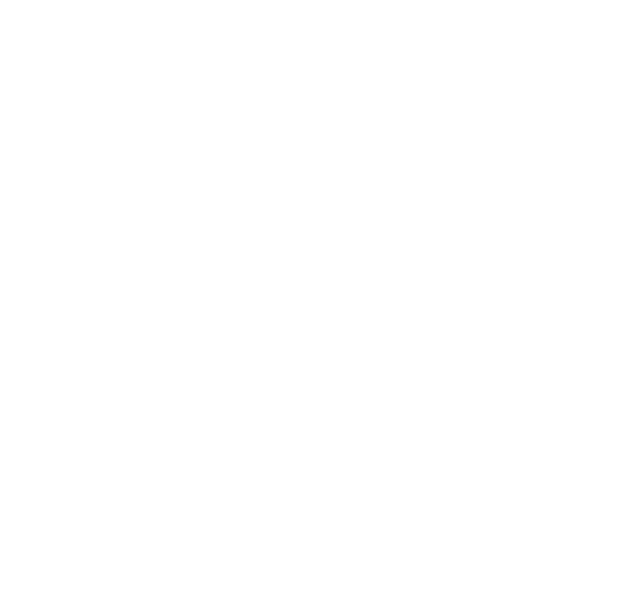
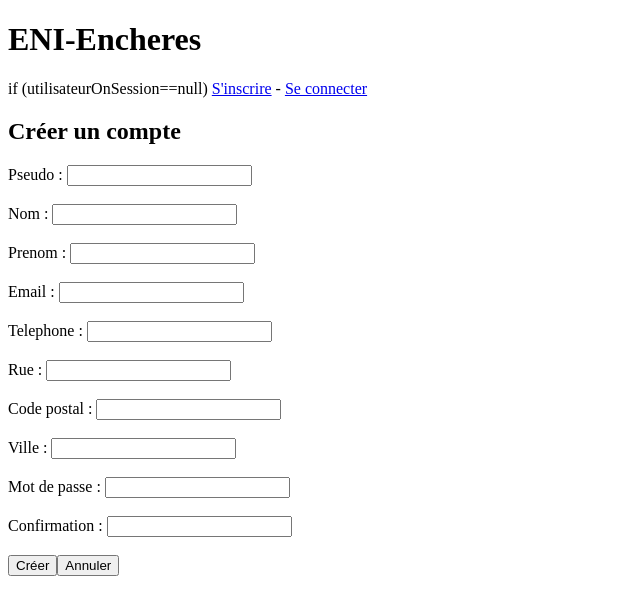
Before and after one commit to AntoineTrm/AngularEnchere, an Angular app: page /creer-un-compte in a window 1280 px wide. Before the commit this address led to /. Shown: the top 614 px of the page, without its empty margins (0-640 px from the left). Built offline with nearby package versions, Linux system fonts and the light colour scheme.

Commit message:
creation des routes entre les pages

```diff
--- a/src/app/app.component.html
+++ b/src/app/app.component.html
@@ -1 +1,3 @@
+
+<app-en-tete></app-en-tete>
 <router-outlet></router-outlet>
--- a/src/app/connexion/connexion.component.html
+++ b/src/app/connexion/connexion.component.html
@@ -1,4 +1,4 @@
-<app-en-tete></app-en-tete>
+
 <br>
 <form action="">
     <div>
@@ -13,7 +13,7 @@
     <br>
     <div>
         <div style="float: left;">
-            <button>Connexion</button>
+            <button routerLink="/liste-enchere">Connexion</button>
         </div>
         <div style="float: right;">
             <input type="checkbox" name="seSouvenir" id="seSouvenir"> Se souvenir de moi
@@ -24,5 +24,5 @@
 
 </form>
 <div>
-    <button>Créer un compte</button>
+    <button routerLink="/creer-un-compte">Créer un compte</button>
 </div>
--- a/src/app/creer-un-compte/creer-un-compte.component.html
+++ b/src/app/creer-un-compte/creer-un-compte.component.html
@@ -1,4 +1,3 @@
-<app-en-tete></app-en-tete>
 
 <div id="creeCompte">
     <h2> Créer un compte</h2>
@@ -58,7 +57,7 @@
     </div>
 
     <div>
-        <input type="button" value="Créer" (click)="ajouterUtilisateur()">
-        <input type="button" value="Annuler">
+        <input type="button" value="Créer" (click)="ajouterUtilisateur()" routerLink="/liste-enchere">
+        <input type="button" value="Annuler" routerLink="/en-tete">
     </div>
 </form>
--- a/src/app/detail-vente/detail-vente.component.html
+++ b/src/app/detail-vente/detail-vente.component.html
@@ -1,5 +1,5 @@
 
-<app-en-tete></app-en-tete>
+
 
 <h2>Détail vente</h2>
 
--- a/src/app/en-tete/en-tete.component.html
+++ b/src/app/en-tete/en-tete.component.html
@@ -1,4 +1,3 @@
 <h1>ENI-Encheres</h1>
 if (utilisateurOnSession==null)
-    <a href="">S'inscrire</a> - <a href="">Se connecter</a>
-    <p> bienvenue</p>
+    <a href="" routerLink="/creer-un-compte">S'inscrire</a> - <a href="" routerLink="/connexion">Se connecter</a>
--- a/src/app/liste-enchere/liste-enchere.component.html
+++ b/src/app/liste-enchere/liste-enchere.component.html
@@ -1,4 +1,4 @@
-<app-en-tete></app-en-tete>
+
 <h3>filtres :</h3>
 <!--si connecter uniquement -->
 <input type="radio" name="achats" id="achats"> Achats <!--si vrai alors les checkbox utilisable-->
--- a/src/app/modifier-profil/modifier-profil.component.html
+++ b/src/app/modifier-profil/modifier-profil.component.html
@@ -1,4 +1,4 @@
-<app-en-tete></app-en-tete>
+
 <div id="nom">
     <h2> Mon Profil</h2>
 </div>
--- a/src/app/nouvelle-vente/nouvelle-vente.component.html
+++ b/src/app/nouvelle-vente/nouvelle-vente.component.html
@@ -1,4 +1,4 @@
-<app-en-tete></app-en-tete>
+
 <h2>Nouvelle vente</h2>
 
 <div>
--- a/src/app/profil/profil.component.html
+++ b/src/app/profil/profil.component.html
@@ -1,4 +1,4 @@
-  <app-en-tete></app-en-tete>
+
 <div id="nom">
     <h2> NineJea</h2>
 </div>
```
Also changed, not shown: src/app/app.module.ts (+15 -1 lines).
